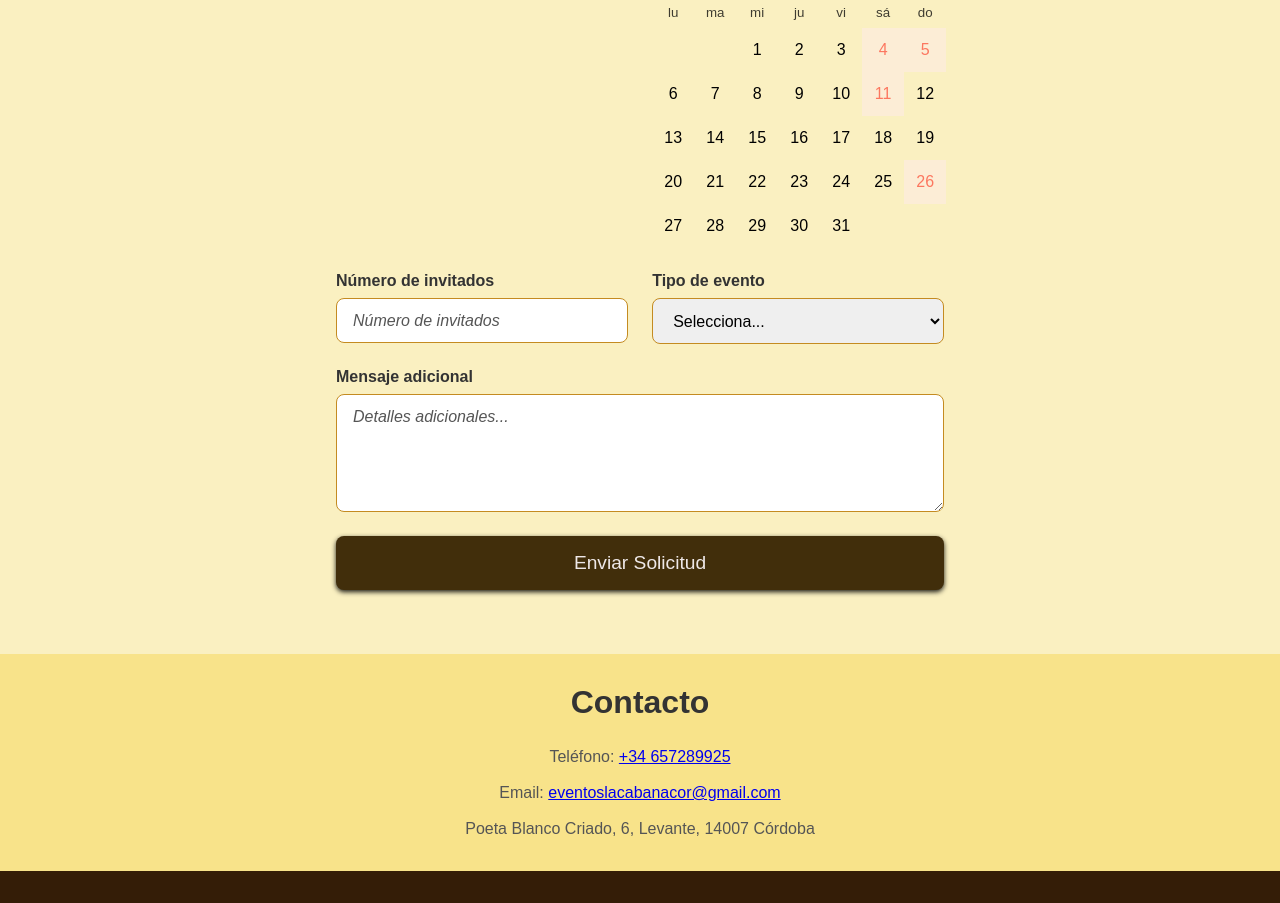
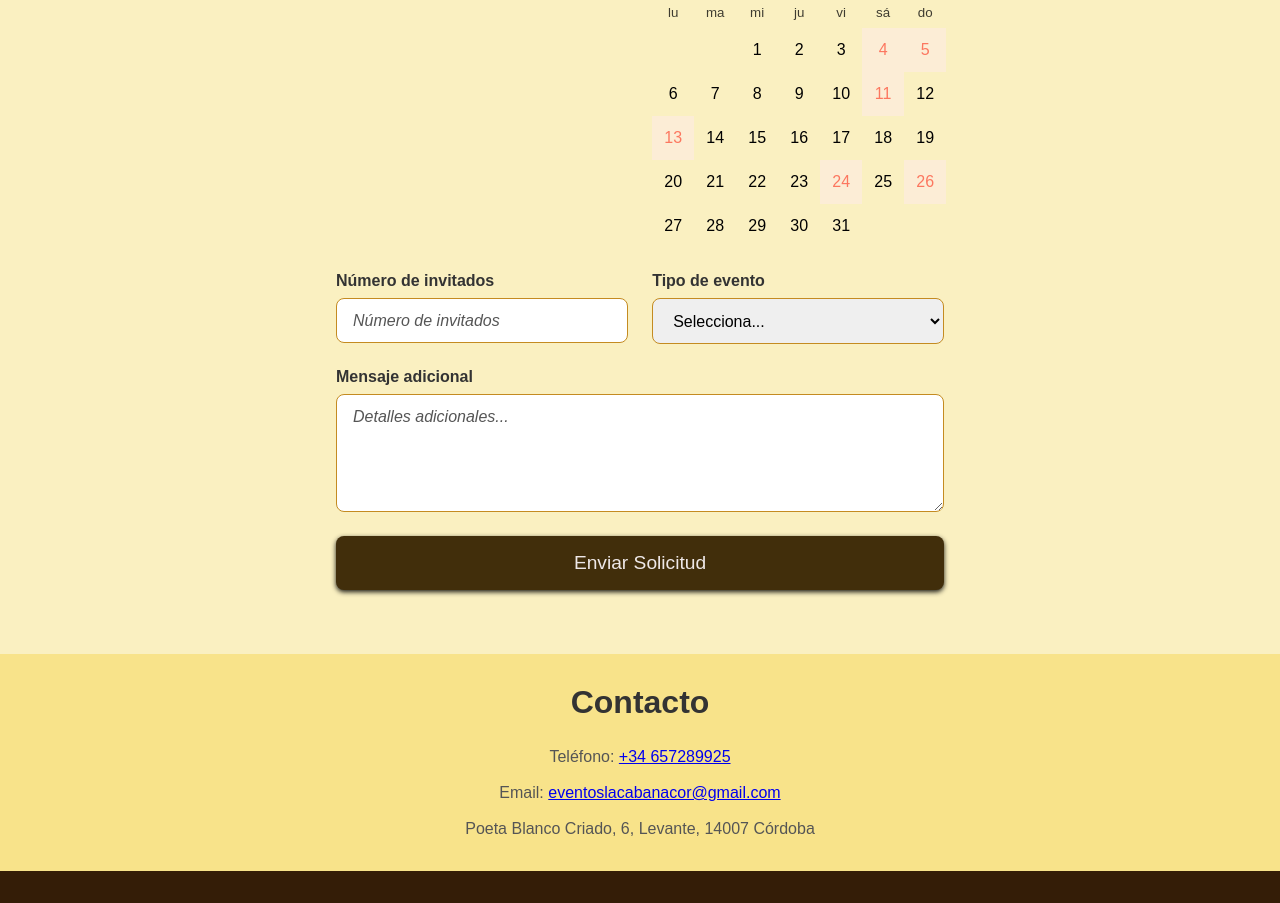
Before and after one commit to Alfonsoalm/Cabin-events, a React (Vite) app: page / in a window 1280 px wide. Shown: the part 5104-6007 px from the top of the page. Built offline with nearby package versions, Linux system fonts and the light colour scheme.

Commit message:
reserva de dia

```diff
--- a/src/features/Reservation/blockedDates.ts
+++ b/src/features/Reservation/blockedDates.ts
@@ -1,8 +1,24 @@
 export const blockedDates = [
-  new Date('2025-10-04'),
-  new Date('2025-10-05'),
-  new Date('2025-10-11'),
-  new Date('2025-10-26'),
+  // 27 - 9 PAGINA WEB
+
+  new Date('2025-10-04'), // NO PAGADO
+  new Date('2025-10-05'), // NO PAGADO
+  new Date('2025-10-11'), // NO PAGADO
+  new Date('2025-10-13'),
+  new Date('2025-10-24'),// PAGINA WEB
+  // 25 - 10 //
+  new Date('2025-10-26'), // PAGINA WEB
+  // 31 - 10
+
+  // 1 - 11
+  // 8 - 11 // PAGINA WEB
+  // 22 - 11
+
+  // 7 - 12 // DE DOMINGO
+  // 24 - 12 // DE OTRO AÑO
+  // 25 - 12 // DE OTRO AÑO
   new Date('2025-12-31'),
+
   new Date('2026-01-01'),
+  // 10 - 1
 ];
```
